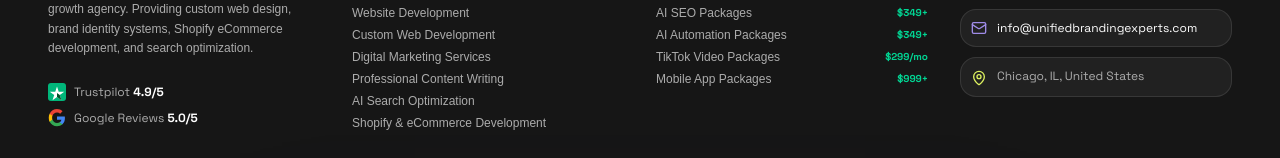
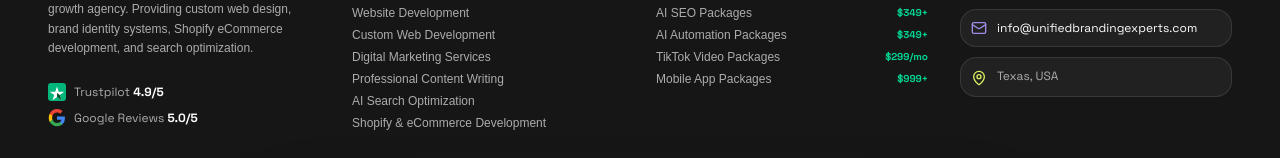
Before and after one commit to zcnajam-ai/ube-agency, a Next.js app: page /about in a window 1280 px wide. Shown: the part 1872-2030 px from the top of the page. Built offline with nearby package versions, Linux system fonts and the light colour scheme; no server answers; a web font is replaced by a local one.

Commit message:
chore(company): update business location to Texas, USA

```diff
--- a/src/data/company.ts
+++ b/src/data/company.ts
@@ -58,10 +58,10 @@ export const COMPANY_INFO: CompanyInfo = {
   email: "info@unifiedbrandingexperts.com",
   address: {
     street: "",
-    city: "Chicago",
-    state: "IL",
-    country: "United States",
-    full: "Chicago, IL, United States",
+    city: "Texas",
+    state: "TX",
+    country: "USA",
+    full: "Texas, USA",
   },
   stats: [
     {
--- a/src/data/conciergeKnowledge.ts
+++ b/src/data/conciergeKnowledge.ts
@@ -642,7 +642,7 @@ export const UBE_COMPANY_KNOWLEDGE = {
   fullTagline: "Strategy, Creativity & Technology Unified Under One High-Performance Growth System",
   phone: "+1 224-266-8081",
   email: "info@unifiedbrandingexperts.com",
-  location: "Chicago, IL, United States",
+  location: "Texas, USA",
   experience: "15+ Years of Digital Craft",
   ratings: {
     trustpilot: "4.9 / 5.0 (142+ Reviews)",
```
